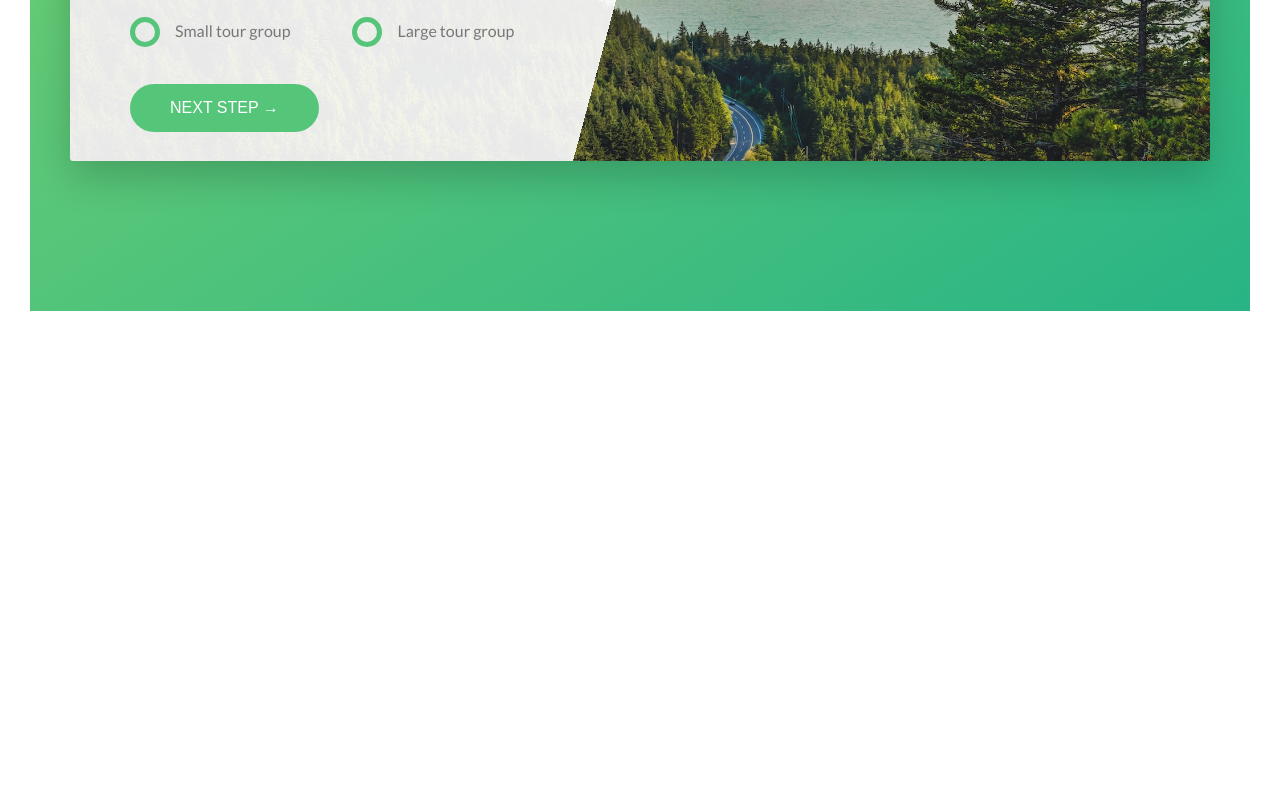
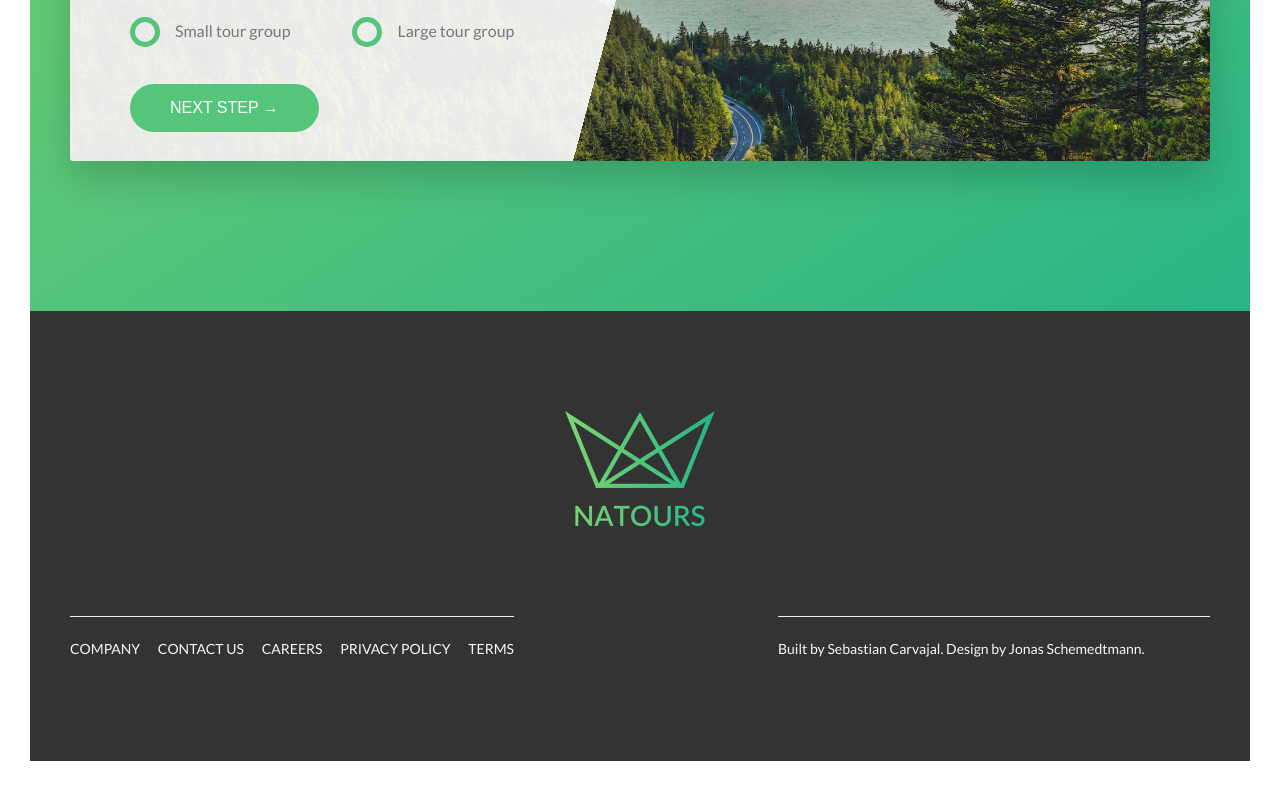
Before and after one commit to sebcar01/Natours-project, a website: page index.html in a window 1280 px wide. Shown: the part 4894-5685 px from the top of the page. Before the commit the page ends 5235 px from the top, so only its background shows below. Drawn offline with Linux system fonts and the light colour scheme.

Commit message:
Footer section added

```diff
--- a/index.html
+++ b/index.html
@@ -286,6 +286,31 @@
                 </div>
             </section>
         </main>
+        <footer class="footer">
+            <div class="footer__logo-box">
+                <img src="img/logo-green-2x.png" alt="footer-logo" class="footer__logo">
+            </div>
+            <div class="row">
+                <div class="col-1-of-2">
+                    <div class="footer__navigation">
+                            <ul class="footer__list">
+                                <li class="footer__item"><a href="#" class="footer__link">Company</a></li>
+                                <li class="footer__item"><a href="#" class="footer__link">Contact us</a></li>
+                                <li class="footer__item"><a href="#" class="footer__link">Careers</a></li>
+                                <li class="footer__item"><a href="#" class="footer__link">Privacy Policy</a></li>
+                                <li class="footer__item"><a href="#" class="footer__link">Terms</a></li>
+                            </ul>
+                    </div>
+                </div>
+                <div class="col-1-of-2">
+                    <div class="footer__box">
+                        <p class="footer__paragraph">
+                            Built by <a href="https://github.com/sebcar01" class="footer__link-1" target="_blank">Sebastian Carvajal</a>. Design by <a href="" class="footer__link-1">Jonas Schemedtmann.</a>
+                        </p>
+                    </div>
+                </div>
+            </div>
+        </footer>
 <!--
         <section class="grid-test">
             <div class="row">
--- a/sass/abstracts/_mixins.scss
+++ b/sass/abstracts/_mixins.scss
@@ -11,3 +11,23 @@
     -webkit-background-clip: text;
     color: transparent;
 }
+
+@mixin footer-link-1 {
+
+        &:link,
+        &:visited {
+        color: $color-gray-light-1;
+        text-decoration: none;
+        display: inline-block;
+        transition: all .2s;
+        perspective: 10rem;
+
+            &:hover,
+            &:active {
+                background-color: $color-black-light;
+                color: $color-primary;
+                transform: rotate(5deg) scale(1.3);
+                box-shadow: 0 1rem 2rem rgba($color-black, .4);
+            }
+        }
+}
--- a/sass/abstracts/_variables.scss
+++ b/sass/abstracts/_variables.scss
@@ -10,8 +10,10 @@ $color-tertiary-dark: #5643fa;
 $color-gray-dark: #777;
 $color-white: #fff;
 $color-black: #000;
+$color-black-light: #333;
 $color-gray-light-1: #f7f7f7;
 $color-gray-dark-1: #999;
+$color-gray-light-2: #eee;
 
 //Gradients
 
--- /dev/null
+++ b/sass/layout/_footer.scss
@@ -0,0 +1,67 @@
+.footer {
+    background-color: $color-black-light;
+    color: $color-gray-light-1;
+    padding: 10rem 0;
+    position: relative;
+    font-size: 1.4rem;
+
+    &__logo-box {
+        text-align: center;
+        margin-bottom: 8rem;
+    }
+
+    &__logo {
+        width: 15rem;
+        height: auto;
+    }
+
+    &__navigation {
+        border-top: 1px solid $color-gray-light-2;
+        padding-top: 2rem;
+        display: inline-block;
+    }
+
+    &__list {
+        list-style: none;
+    }
+
+    &__item {
+        display: inline-block;
+
+        &:not(:last-child) {
+            margin-right: 1.5rem;
+        }
+    }
+
+    &__link {
+
+        &:link,
+        &:visited {
+        color: $color-gray-light-1;
+        text-transform: uppercase;
+        text-decoration: none;
+        display: inline-block;
+        transition: all .2s;
+        perspective: 10rem;
+
+            &:hover,
+            &:active {
+                background-color: $color-black-light;
+                color: $color-primary;
+                transform: rotate(5deg) scale(1.3);
+                box-shadow: 0 1rem 2rem rgba($color-black, .4);
+            }
+        }
+    }
+
+    &__link-1 {
+        @include footer-link-1;
+    }
+
+    &__paragraph {
+        padding-top: 2rem;
+        border-top: 1px solid $color-gray-light-2;
+        width: 80%;
+        float: right;
+    }
+}
--- a/sass/main.scss
+++ b/sass/main.scss
@@ -15,6 +15,7 @@
 @import "components/feature-box";
 @import "components/story";
 
+@import "layout/footer";
 @import "layout/grid";
 @import "layout/header";
 
```
Also changed, not shown: css/style.css.
